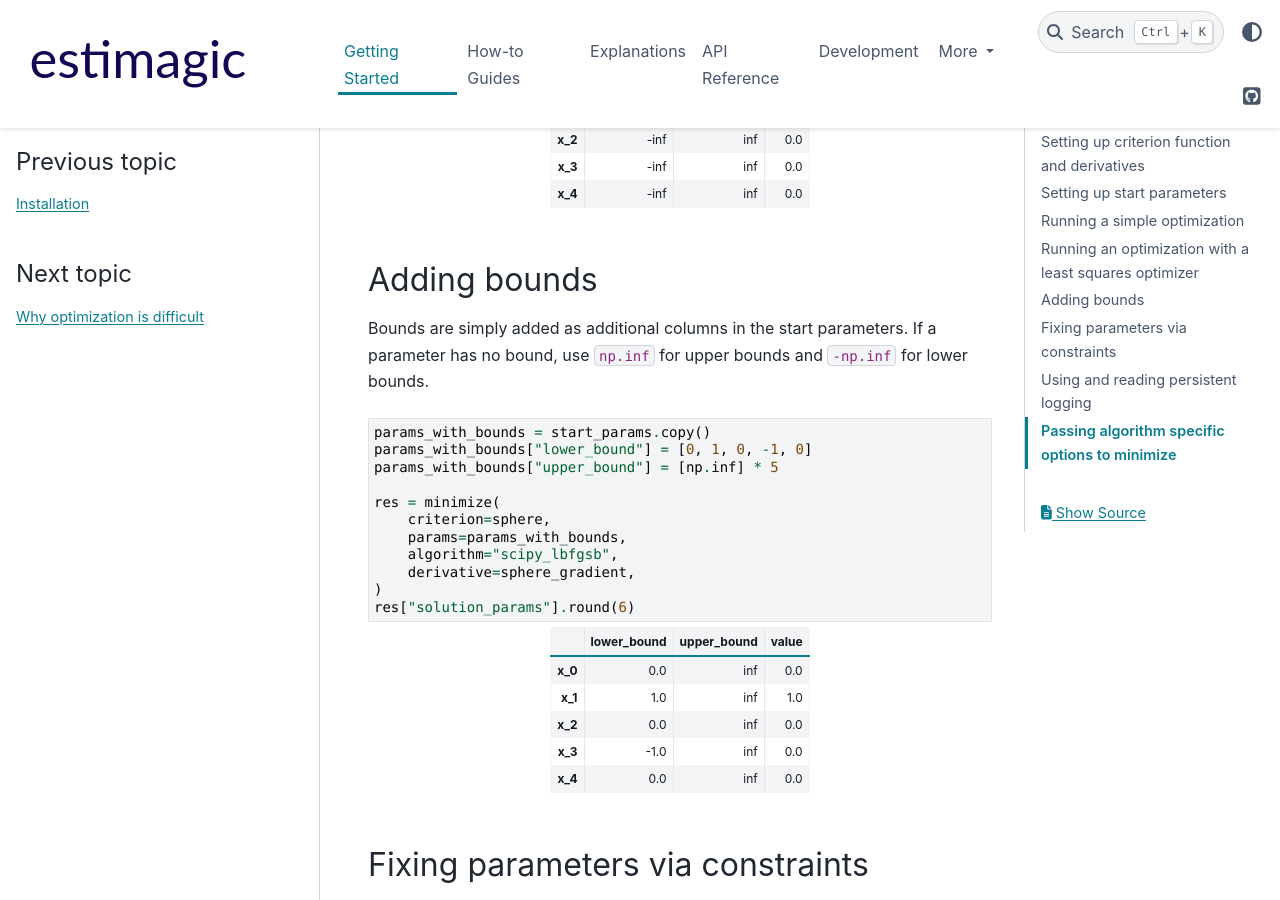
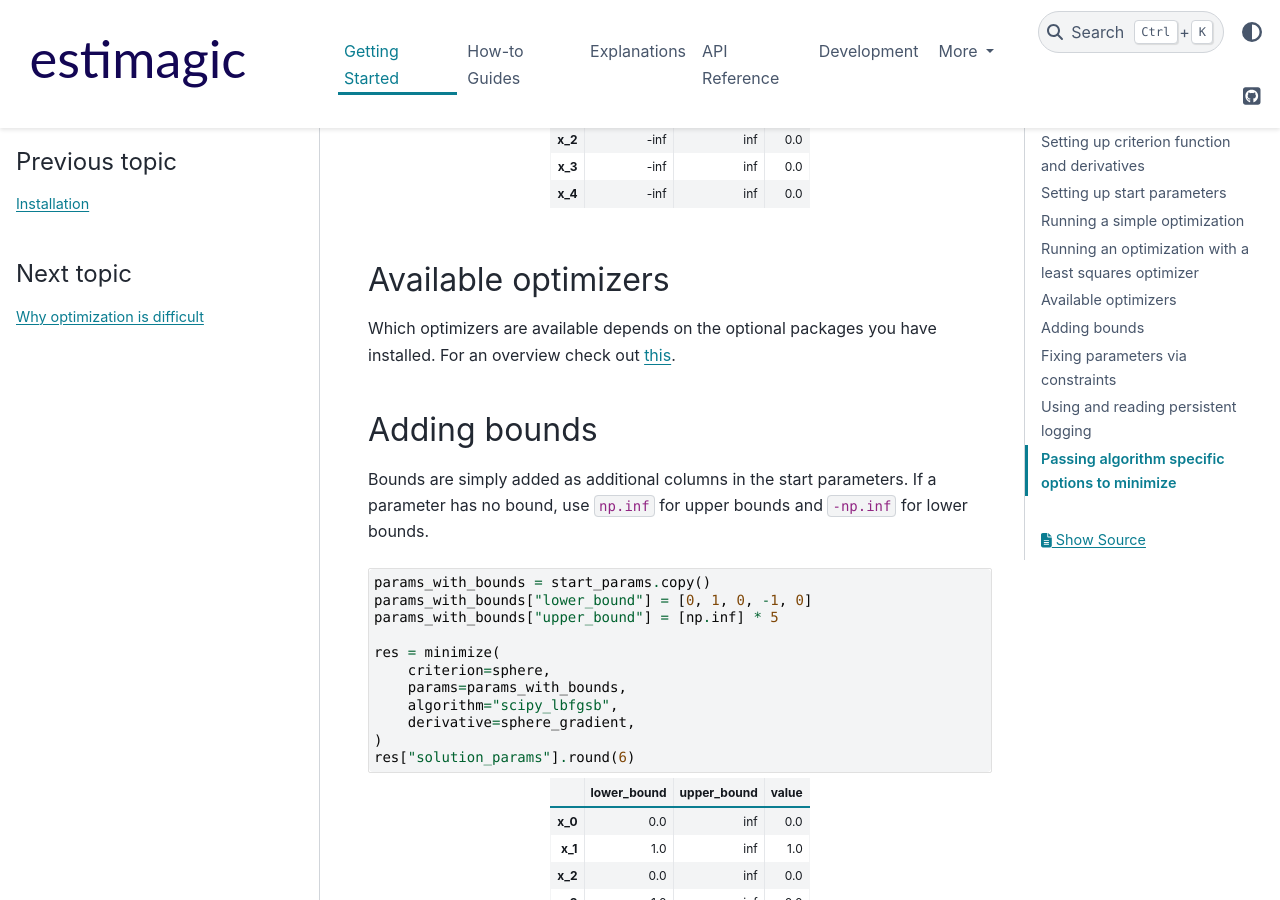
Before and after one commit to optimagic-dev/optimagic, a Sphinx documentation site: the page built from docs/source/getting_started/first_optimization_with_estimagic.ipynb, in a window 1280 px wide and 900 px high, scrolled down 3418 px. Built offline with Sphinx 7.4.7 and the PyData theme 0.15.4, drawn with Linux system fonts in a browser that asks for light colours; pages that are not in the unit, such as notebooks, are missing from menus.

Commit message:
Set more entry points to important parts of the documentation.

```diff
--- a/docs/source/how_to_guides/optimization/how_to_specify_algorithm_and_algo_options.rst
+++ b/docs/source/how_to_guides/optimization/how_to_specify_algorithm_and_algo_options.rst
@@ -75,11 +75,11 @@ The other arguments can be set as ``algo_options`` when calling ``maximize`` or
 
 .. _list_of_algorithms:
 
-Supported Algorithms
+Available Optimizers
 ====================
 
 
-Algorithms from scipy
+Optimizers from scipy
 ---------------------
 
 
@@ -370,7 +370,7 @@ dependencies to use them:
 
 .. _tao_algorithms:
 
-Algorithms from the Toolkit for Advanced Optimization (TAO)
+Optimizers from the Toolkit for Advanced Optimization (TAO)
 -----------------------------------------------------------
 
 At the moment, estimagic only supports
@@ -424,7 +424,7 @@ To use POUNDERs you need to have
 .. _nag_algorithms:
 
 
-Algorithms from the Numerical Algorithms Group (NAG)
+Optimizers from the Numerical Algorithms Group (NAG)
 ----------------------------------------------------
 
 Currently, estimagic supports the
--- a/docs/source/how_to_guides/optimization/how_to_specify_constraints.rst
+++ b/docs/source/how_to_guides/optimization/how_to_specify_constraints.rst
@@ -1,3 +1,6 @@
+
+.. _constraints:
+
 ===========================
 How to specify constraints
 ===========================
```
Also changed, not shown: docs/source/index.rst (+12 -6 lines), docs/source/getting_started/first_optimization_with_estimagic.ipynb.
